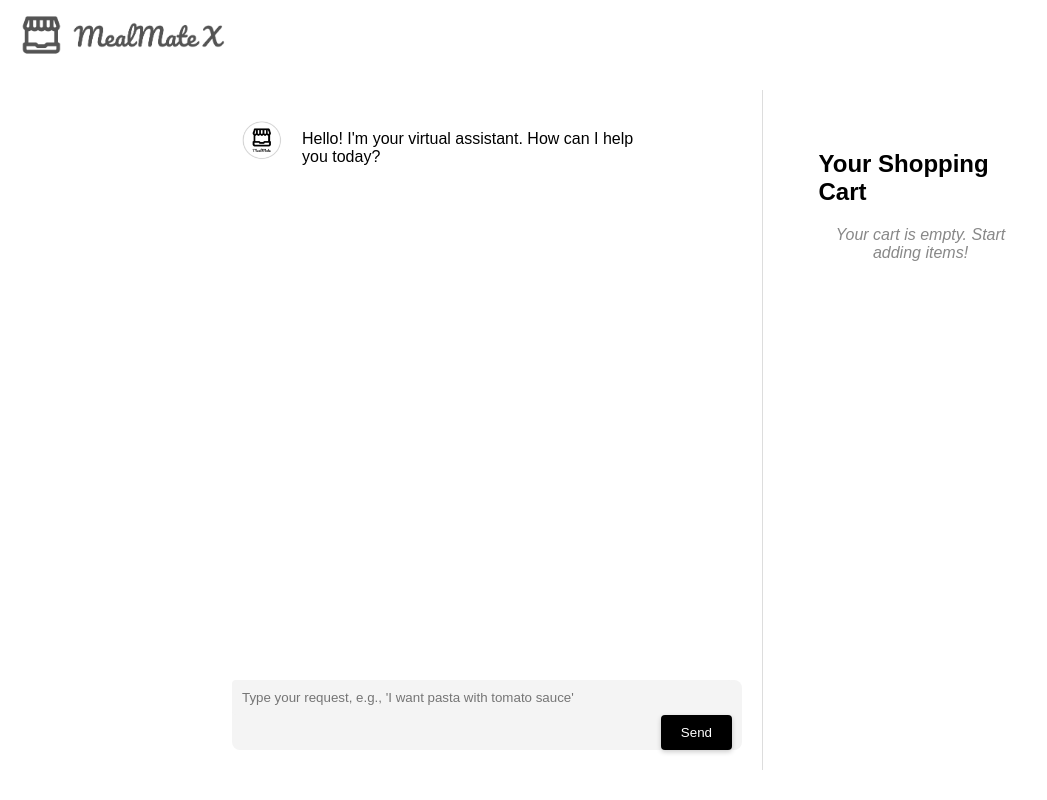
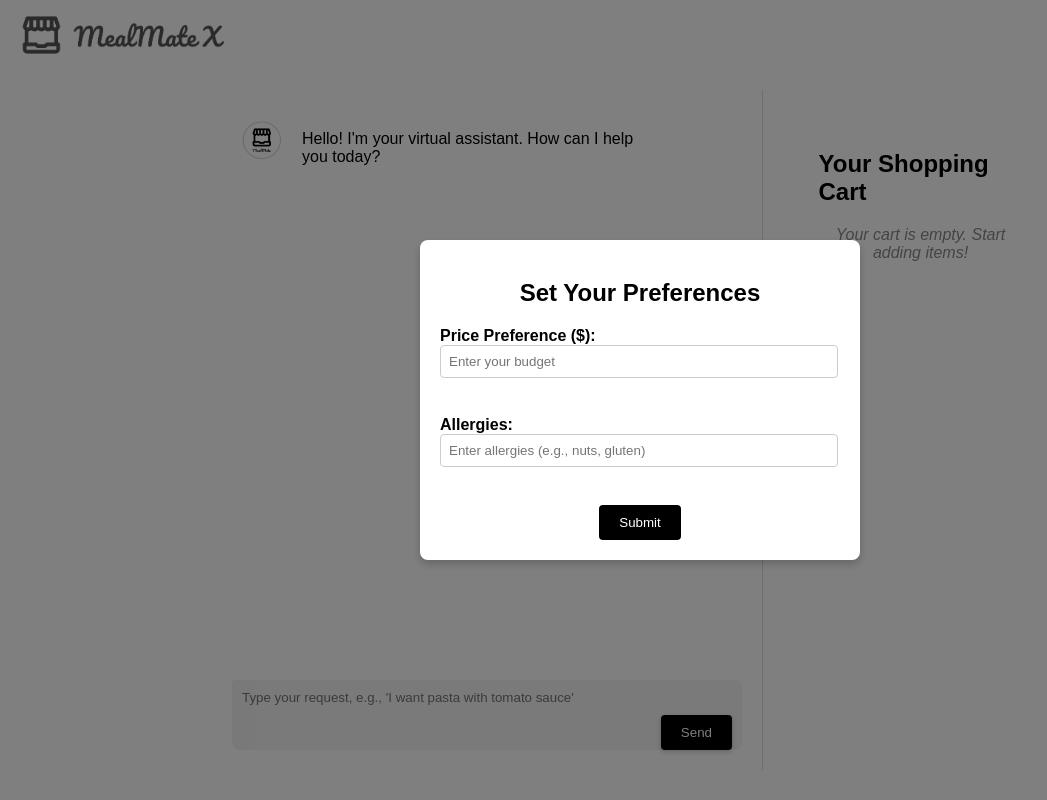
Before and after one commit to LIYunzhe1408/MealMate, a React (Create React App) app in the folder frontend/: page / in a window 1280 px wide. Shown: the whole page, without its empty margins (0-1047 px from the left). Built offline with nearby package versions, Linux system fonts and the light colour scheme.

Commit message:
user preference pop up for budget and allergies both front end and back end

```diff
--- a/frontend/src/App.js
+++ b/frontend/src/App.js
@@ -2,10 +2,20 @@ import React, { useState } from "react";
 import "./App.css";
 import ShoppingCart from "./components/ShoppingCart";
 import Chat from "./components/Chat";
+import PopUp from "./components/PopUp";
 import logo from "./assets/MealMate-logo.png";
+
 
 function App() {
     const [cart, setCart] = useState([]); // Manage cart items
+    const [showModal, setShowModal] = useState(true);
+    const [userPreferences, setUserPreferences] = useState({});
+
+    const handleModalSubmit = (preferences) => {
+        setUserPreferences(preferences);
+        setShowModal(false); // Close the modal
+        console.log("User Preferences:", preferences);
+    };
 
     return (
         <div className="app">
@@ -20,13 +30,14 @@ function App() {
             <main className="main">
                 <div className="content-container">
                     <div className="char">
-                        <Chat setCart={setCart} cart={cart} />
+                        <Chat setCart={setCart} cart={cart} preferences={userPreferences} />
                     </div>
                     <div className="scart">
                         <ShoppingCart cart={cart} setCart={setCart} />
                     </div>
                 </div>
             </main>
+            {showModal && <PopUp onSubmit={handleModalSubmit} />}
         </div>
     );
 }
--- a/frontend/src/components/Chat.js
+++ b/frontend/src/components/Chat.js
@@ -3,7 +3,9 @@ import "./Chat.css";
 import assistantLogo from "../assets/MealMate-chat-logo.png";
 import customerAvatar from "../assets/customer.jpg";
 
-function Chat({ setCart }) {
+function Chat({ setCart, preferences }) {
+    // console.log("User Preferences in Chat:", preferences);
+
     const [messages, setMessages] = useState([
         { sender: "assistant", text: "Hello! I'm your virtual assistant. How can I help you today?" },
     ]);
@@ -171,7 +173,10 @@ function Chat({ setCart }) {
                     headers: {
                         'Content-Type': 'application/json',
                     },
-                    body: JSON.stringify({ message: inputValue }),
+                    body: JSON.stringify({
+                        message: inputValue,
+                        preferences: preferences, // Pass user preferences
+                    }),
                 });
 
                 if (!response.ok) {
--- /dev/null
+++ b/frontend/src/components/PopUp.css
@@ -0,0 +1,53 @@
+.modal-overlay {
+    position: fixed;
+    top: 0;
+    left: 0;
+    width: 100%;
+    height: 100%;
+    background: rgba(0, 0, 0, 0.5);
+    display: flex;
+    justify-content: center;
+    align-items: center;
+    z-index: 1000;
+}
+
+.modal {
+    background: white;
+    padding: 20px;
+    border-radius: 8px;
+    max-width: 400px;
+    width: 100%;
+    box-shadow: 0 4px 8px rgba(0, 0, 0, 0.2);
+    text-align: center;
+}
+
+.modal h2 {
+    margin-bottom: 20px;
+}
+
+.modal label {
+    display: block;
+    margin-bottom: 10px;
+    text-align: left;
+}
+
+.modal input {
+    width: calc(100% - 20px);
+    padding: 8px;
+    margin-bottom: 10px;
+    border: 1px solid #ccc;
+    border-radius: 4px;
+}
+
+.submit-button {
+    background-color: black;
+    color: white;
+    padding: 10px 20px;
+    border: none;
+    border-radius: 4px;
+    cursor: pointer;
+}
+
+.submit-button:hover {
+    opacity: 60%;
+}
--- /dev/null
+++ b/frontend/src/components/PopUp.js
@@ -0,0 +1,48 @@
+import React, { useState } from "react";
+import "./PopUp.css";
+
+function PopUp({ onSubmit }) {
+    const [pricePreference, setPricePreference] = useState("");
+    const [allergies, setAllergies] = useState("");
+
+    const handleSubmit = (e) => {
+        e.preventDefault();
+        onSubmit({ pricePreference, allergies });
+    };
+
+    return (
+        <div className="modal-overlay">
+            <div className="modal">
+                <h2>Set Your Preferences</h2>
+                <form onSubmit={handleSubmit}>
+                    <label>
+                        <strong>Price Preference ($):</strong>
+                        <input
+                            type="number"
+                            value={pricePreference}
+                            onChange={(e) => setPricePreference(e.target.value)}
+                            placeholder="Enter your budget"
+                            required
+                        />
+                    </label>
+                    <br />
+                    <label>
+                        <strong>Allergies:</strong>
+                        <input
+                            type="text"
+                            value={allergies}
+                            onChange={(e) => setAllergies(e.target.value)}
+                            placeholder="Enter allergies (e.g., nuts, gluten)"
+                        />
+                    </label>
+                    <br />
+                    <button type="submit" className="submit-button">
+                        Submit
+                    </button>
+                </form>
+            </div>
+        </div>
+    );
+}
+
+export default PopUp;
```
Also changed, not shown: 1 other file (tests, documents, lock files or other folders).
